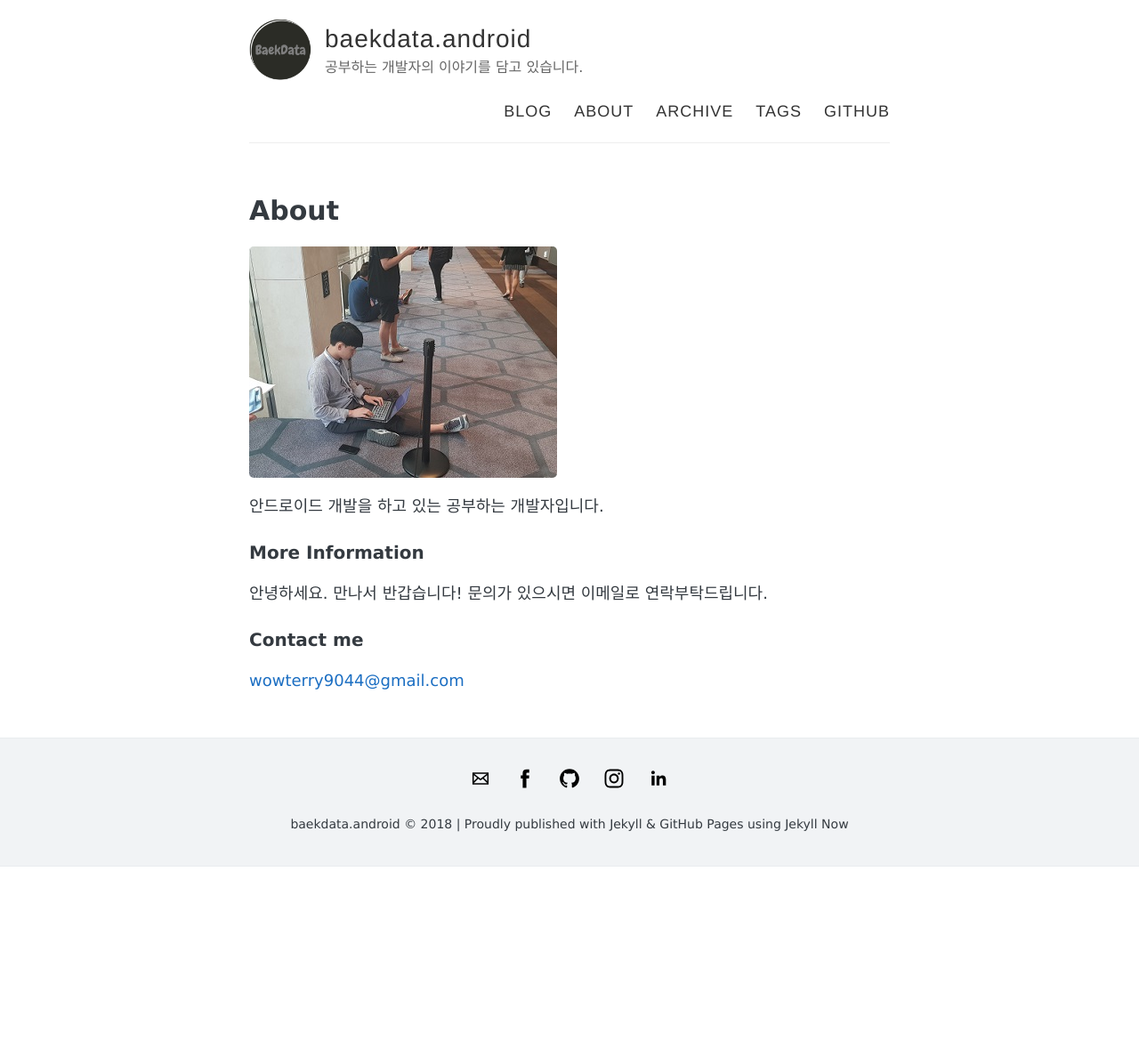
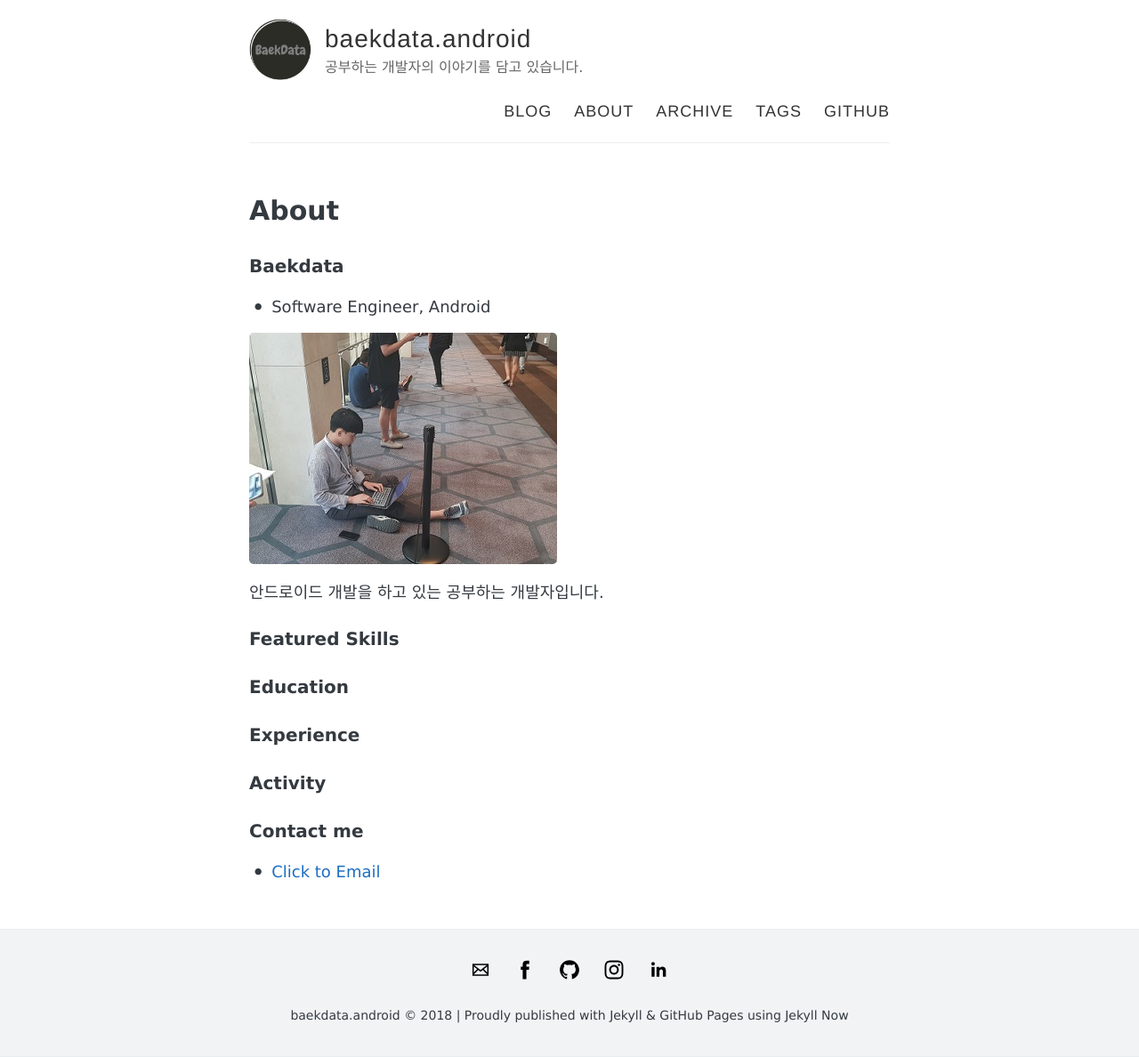
Before and after one commit to baekdata/baekdata.github.io, a Jekyll site: the page built from about.md, in a window 1280 px wide. Shown: the whole page at 89% size. Built offline with Jekyll 4.4.1, drawn with Linux system fonts in a browser that asks for light colours; before the commit the page ends 974 px from its top, so only the background shows below that.

Commit message:
edit my about page

```diff
--- a/about.md
+++ b/about.md
@@ -4,16 +4,26 @@ title: About
 permalink: /about/
 ---
 
+### Baekdata
+* Software Engineer, Android
+
 ![_config.yml]({{site.baseurl }}/images/profile.png)
 
 안드로이드 개발을 하고 있는 공부하는 개발자입니다.
 
-### More Information
 
-안녕하세요. 만나서 반갑습니다!
-문의가 있으시면 이메일로 연락부탁드립니다.
+### Featured Skills
+
+
+### Education
+
+
+### Experience
+
+
+### Activity
 
 
 ### Contact me
 
-[wowterry9044@gmail.com](mailto:wowterry9044@gmail.com)
+* [Click to Email](mailto:wowterry9044@gmail.com)
```
